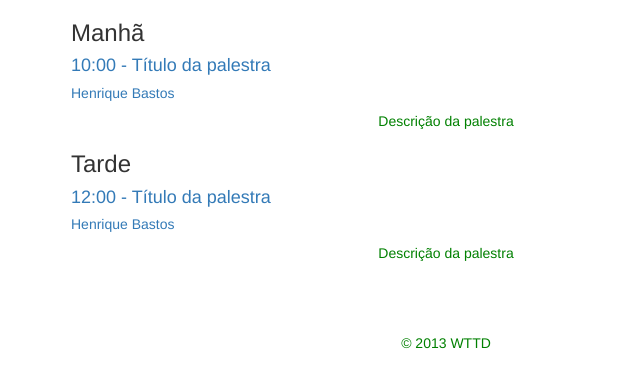
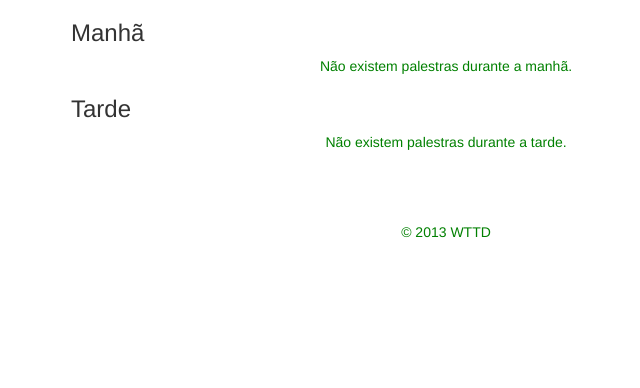
Before and after one commit to rwebler/eventex-rodrigowebler, a Django app: page /palestras/ in a window 1280 px wide. Shown: the part 90-478 px from the top of the page, without its empty margins (194-834 px from the left). Run offline with Django 3.2, Linux system fonts and the light colour scheme; data that the repository does not hold is empty; some libraries are stand-ins or nearby versions.

Commit message:
Erro slide 155

```diff
--- a/eventex/core/admin.py
+++ b/eventex/core/admin.py
@@ -2,7 +2,7 @@
 # -*- coding: utf-8 -*-
 
 from django.contrib import admin
-from eventex.core.models import Speaker, Contact
+from eventex.core.models import Speaker, Contact, Talk
 
 
 class ContactInline(admin.TabularInline):
@@ -16,3 +16,4 @@ class SpeakerAdmin(admin.ModelAdmin):
 
 
 admin.site.register(Speaker, SpeakerAdmin)
+admin.site.register(Talk)
--- a/eventex/core/templates/core/talk_list.html
+++ b/eventex/core/templates/core/talk_list.html
@@ -1,16 +1,16 @@
 {% extends 'base.html' %}
 
 {% block content %}
-<h3>Manhã</h3>
-    <div class="palestra">
-        <h4><a href="/palestras/1/">10:00 - Título da palestra</a></h4>
-        <h5><a href="/palestrantes/henrique-bastos/" title="Passionate software developer!">Henrique Bastos</a></h5>
-        <p>Descrição da palestra</p>
-    </div>
-<h3>Tarde</h3>
-    <div class="palestra">
-        <h4><a href="/palestras/2/">12:00 - Título da palestra</a></h4>
-        <h5><a href="/palestrantes/henrique-bastos/" title="Passionate software developer!">Henrique Bastos</a></h5>
-        <p>Descrição da palestra</p>
-    </div>
+    <h3>Manhã</h3>
+        {% for talk in morning_talks %}
+            {% include 'core/talk_list_snippet.html' %}
+        {% empty %}
+            <p>Não existem palestras durante a manhã.</p>
+        {% endfor %}
+    <h3>Tarde</h3>
+        {% for talk in afternoon_talks %}
+            {% include 'core/talk_list_snippet.html' %}
+        {% empty %}
+            <p>Não existem palestras durante a tarde.</p>
+        {% endfor %}
 {% endblock content %}
```
Also changed, not shown: eventex/core/models.py (+10 -1 lines), eventex/core/templates/core/talk_list_snippet.html (added, +7 -0 lines), eventex/core/tests/test_models_talk.py (+5 -0 lines), eventex/core/tests/test_views_talk_list.py (+14 -0 lines), eventex/core/migrations/0002_auto__add_talk.py (added).
